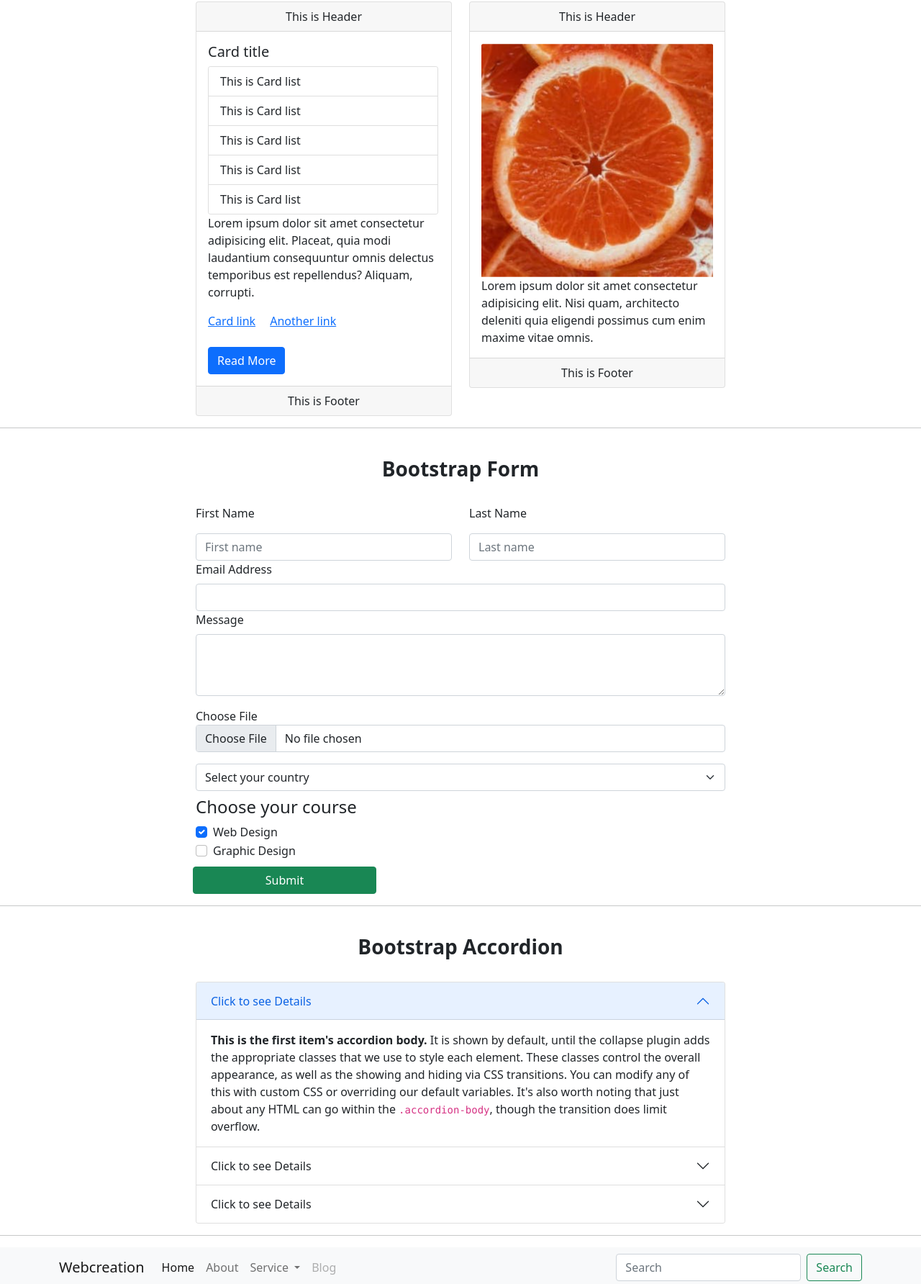
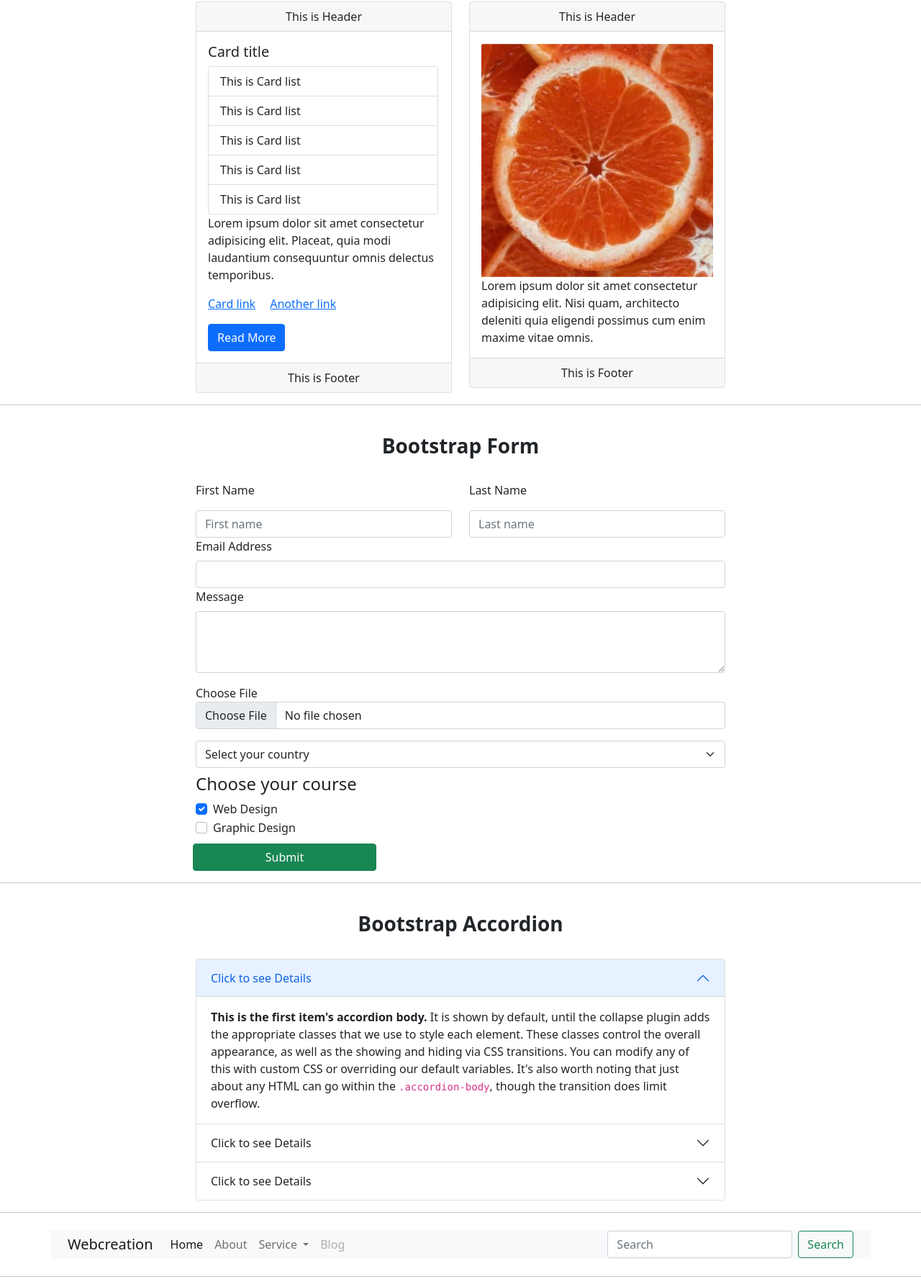
Before and after one commit to Nazmul-318/Class-29M, a plain HTML site: page index.html in a window 1280 px wide. Shown: the part 661-2445 px from the top of the page at 72% size. Drawn offline with nearby package versions, Linux system fonts and the light colour scheme.

Commit message:
added padding navbar resize card

```diff
--- a/index.html
+++ b/index.html
@@ -14,7 +14,6 @@
 
 
 </head>
-
 <body>
 
     <!-- Start Table Section -->
@@ -149,10 +148,10 @@
                             </ul>
                         </div>
                         <p class="card-text">Lorem ipsum dolor sit amet consectetur adipisicing elit. Placeat, quia modi
-                            laudantium consequuntur omnis delectus temporibus est repellendus? Aliquam, corrupti.</p>
+                            laudantium consequuntur omnis delectus temporibus.</p>
                         <a href="#" class="card-link">Card link</a>
                         <a href="#" class="card-link">Another link</a><br>
-                        <a href="#" class="btn btn-primary mt-4">Read More</a>
+                        <a href="#" class="btn btn-primary mt-3">Read More</a>
                     </div>
                     <div class="card-footer text-center">
                         This is Footer
@@ -313,8 +312,8 @@
     <hr>
     <!-- Start Navbar Section -->
 
-    <nav class="navbar navbar-expand-lg navbar-light bg-light">
-        <div class="container">
+    <nav class="navbar navbar-expand-lg navbar-light">
+        <div class="container bg-light px-4">
             <a class="navbar-brand" href="#">Webcreation</a>
             <button class="navbar-toggler" type="button" data-bs-toggle="collapse"
                 data-bs-target="#navbarSupportedContent" aria-controls="navbarSupportedContent" aria-expanded="false"
```
